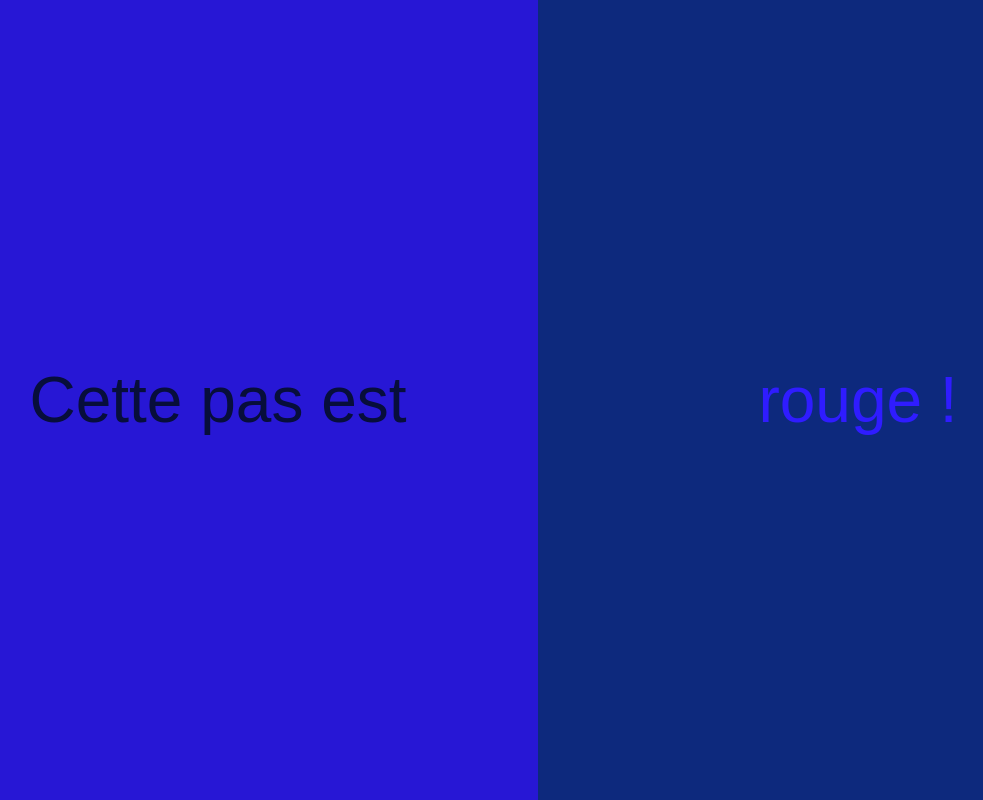
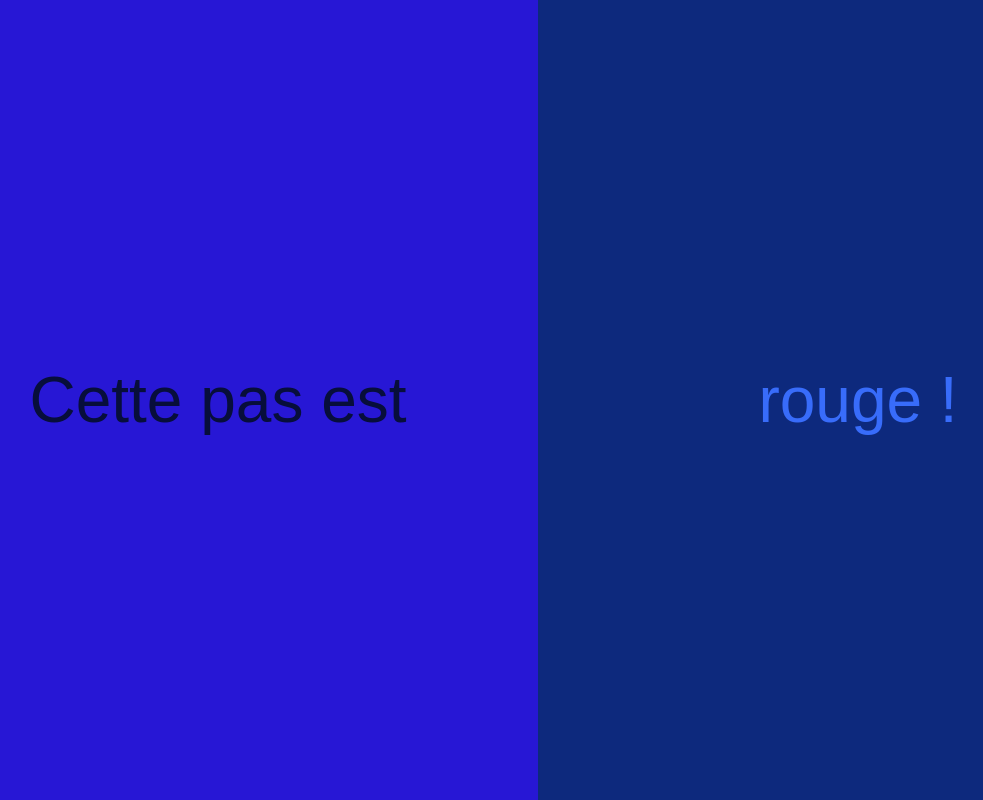
Before and after one commit to AubersonDenis/Juxtaposition, a plain HTML site: page index.html in a window 1280 px wide. Shown: the whole page, without its empty margins (102-1085 px from the left). Drawn offline with Linux system fonts and the light colour scheme; a web font is replaced by a local one.

Commit message:
Update index.html

```diff
--- a/index.html
+++ b/index.html
@@ -26,7 +26,7 @@ align-items: center;
 /* déco (style) (visuel) */
 div{font-size: 5vw;}
 #G { background-color: rgb(39, 23, 213); color: rgb(7, 14, 59); }
-#D {background-color: rgb(13, 41, 125); color: rgb(47, 28, 255);}
+#D {background-color: rgb(13, 41, 125); color: rgb(56, 108, 250);}
 
 
 @media (orientation: portrait){
```
